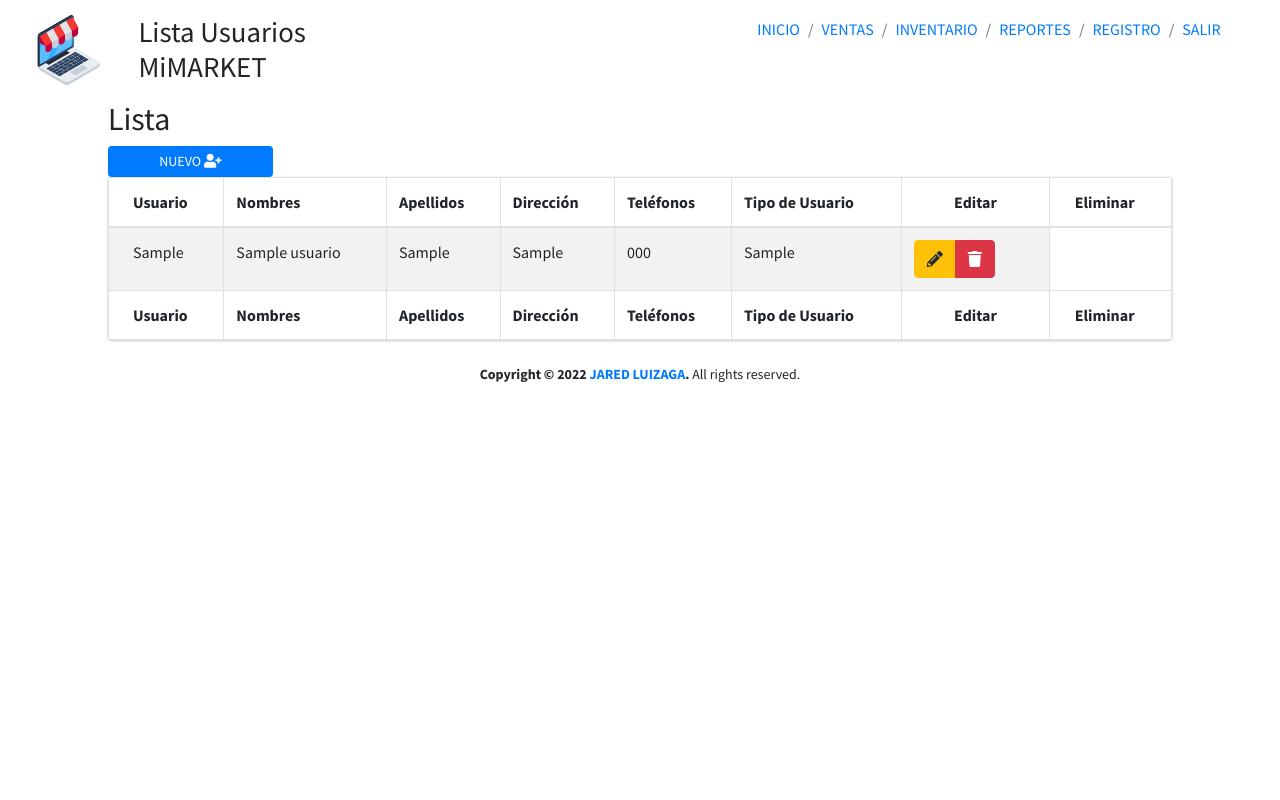
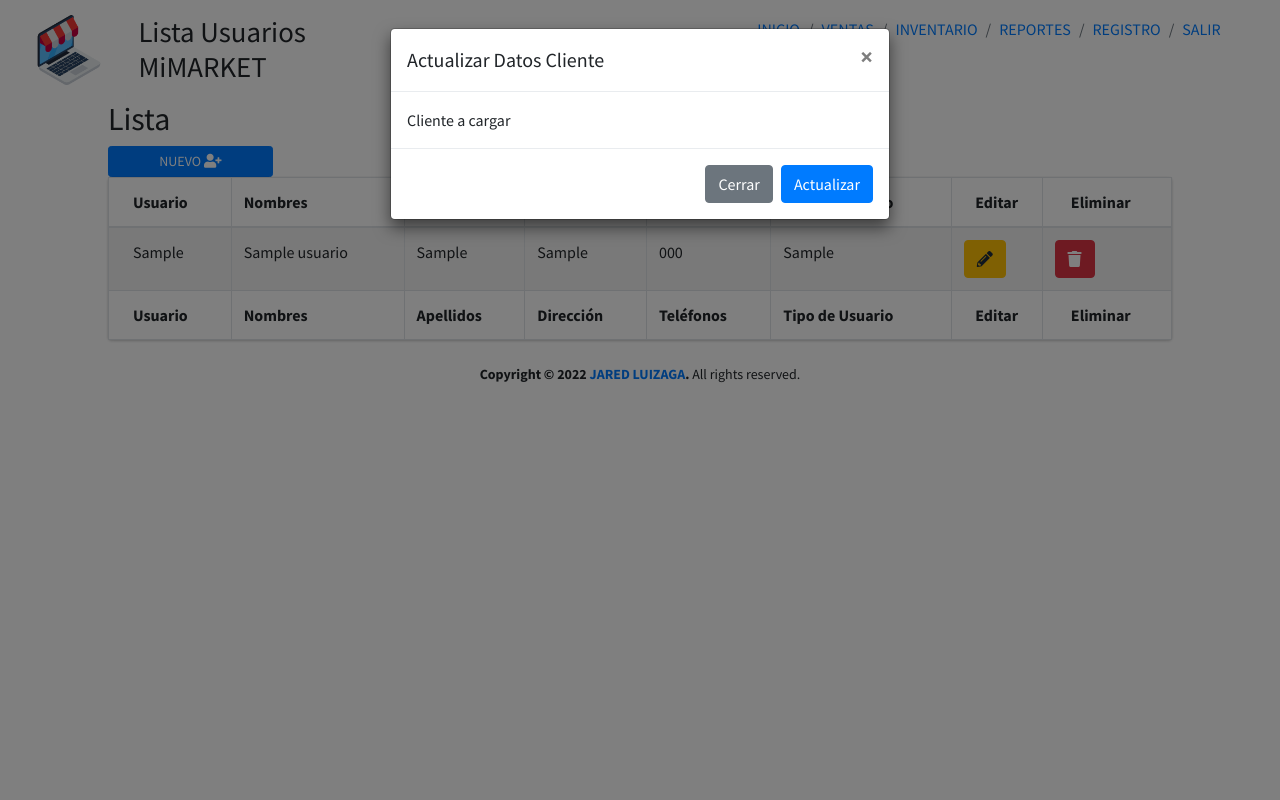
Before and after one commit to jared255/ProyectoMiMarket, a PHP site: page /ProyectoMiMarket/PaginasProyecto/VentanaListaUsuarios.php in a window 1280 px wide, after a click that opens the changed part. Run offline with PHP 8.4, Linux system fonts and the light colour scheme; tables that the repository leaves empty or names only in its code hold one stand-in row (values such as "Sample post"); data that the repository does not hold is empty; some libraries are stand-ins or nearby versions.

Commit message:
update11-nov-2022

```diff
--- a/PaginasProyecto/VentanaListaUsuarios.php
+++ b/PaginasProyecto/VentanaListaUsuarios.php
@@ -98,7 +98,7 @@ $consultaCli = mysqli_query($conex,$sqllista);
           <div class="card card-info">
 
             <div class="card-body p-0">
-              <table id="example1" class="table table-bordered table-striped">
+              <table id="tabla1" class="table table-bordered table-striped">
                 <thead>
                   <tr>
                     <th>Usuario</th>
@@ -127,6 +127,11 @@ $consultaCli = mysqli_query($conex,$sqllista);
                     <td>
                       <div class="btn-group">
                         <a href="#" class="btn btn-warning" data-toggle='modal' data-target='#actualizar'  onClick='actualizarCliente(<?php echo $idCliente;?>);'><i class="fas fa-pencil-alt"></i></a>
+
+                     </div>
+                    </td>
+                    <td>
+                      <div class="btn-group">
                         <a href="#" class="btn btn-danger" data-toggle='modal' data-target='#eliminar' onClick='eliminarCliente(<?php echo $idCliente;?>)'><i class="fas fa-trash"></i></a>
                      </div>
                     </td>
@@ -186,5 +191,81 @@ $consultaCli = mysqli_query($conex,$sqllista);
 <script src="../dist/js/adminlte.min.js"></script>
 <!-- AdminLTE for demo purposes -->
 
+<script>
+  $(function () {
+    $("#tabla1").DataTable({
+      "responsive": true, "lengthChange": false, "autoWidth": false,
+      "buttons": ["copy", "csv", "excel", "pdf", "print", "colvis"]
+    }).buttons().container().appendTo('#tabla1_wrapper .col-md-6:eq(0)');
+    $('#tabla2').DataTable({
+      "paging": true,
+      "lengthChange": false,
+      "searching": false,
+      "ordering": true,
+      "info": true,
+      "autoWidth": false,
+      "responsive": true,
+    });
+  });
+</script>
+
+<!-- Page specific script -->
+<script>
+$(function () {
+  bsCustomFileInput.init();
+});
+</script>
+
+<!-- Modal de actualizacion-->
+<div class="modal fade" id="actualizar" tabindex="-1" role="dialog" aria-labelledby="modelTitleId" aria-hidden="true">
+  <div class="modal-dialog" role="document">
+    <div class="modal-content">
+      <div class="modal-header">
+        <h5 class="modal-title">Actualizar Datos Cliente</h5>
+          <button type="button" class="close" data-dismiss="modal" aria-label="Close">
+            <span aria-hidden="true">&times;</span>
+          </button>
+      </div>
+      <div id="contenidoActualizar">
+      <div class="modal-body">
+        Cliente a cargar
+      </div>
+      <div class="modal-footer">
+        <button type="button" class="btn btn-secondary" data-dismiss="modal">Cerrar</button>
+        <button type="button" class="btn btn-primary">Actualizar</button>
+      </div>
+      </div><!--fin campos actualizar-->
+    </div>
+  </div>
+</div>
+
+
+
+<!--modal para eliminar-->
+
+<!-- Modal -->
+<div class="modal fade" id="eliminar" tabindex="-1" role="dialog" aria-labelledby="modelTitleId" aria-hidden="true">
+  <div class="modal-dialog" role="document">
+    <div class="modal-content">
+      <div class="modal-header">
+        <h5 class="modal-title">Eliminar Registro</h5>
+          <button type="button" class="close" data-dismiss="modal" aria-label="Close">
+            <span aria-hidden="true">&times;</span>
+          </button>
+      </div>
+      <div id="contenidoActualizarEliminar">
+      <div class="modal-body">
+        Esta seguro de eliminar este registro?
+      </div>
+      <div class="modal-footer">
+        <button type="button" class="btn btn-secondary" data-dismiss="modal">Cancelar</button>
+        <button type="button" class="btn btn-primary" data-dismiss="modal">Eliminar</button>
+      </div>
+      </div><!--fin de contenidoActualizarEliminar-->
+    </div>
+  </div>
+</div>
+
+
 </body>
 </html>
```
Also changed, not shown: PaginasProyecto/actualizarCliente.php (added, +71 -0 lines), PaginasProyecto/ejecutarActualizacion.php (added).
